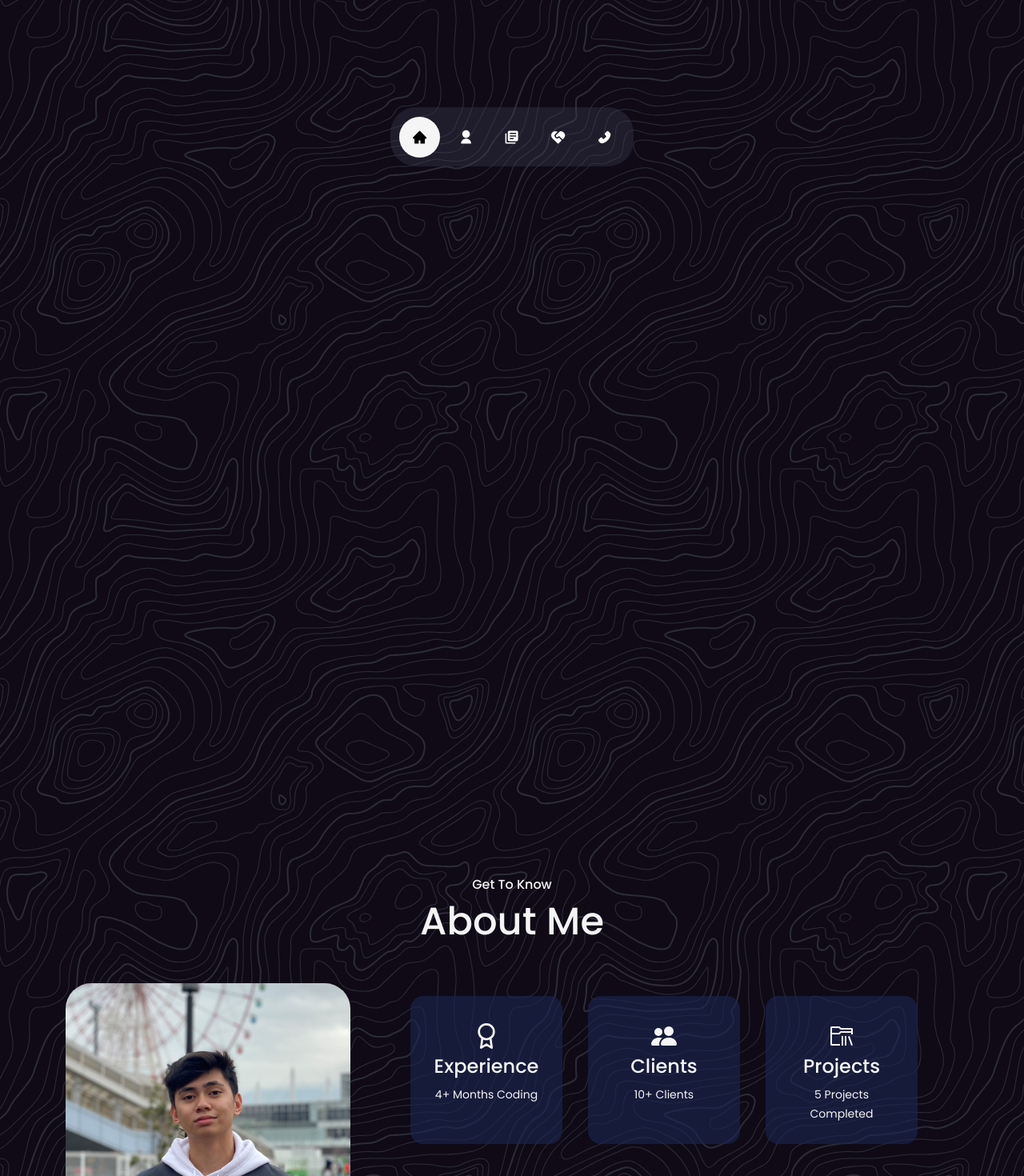
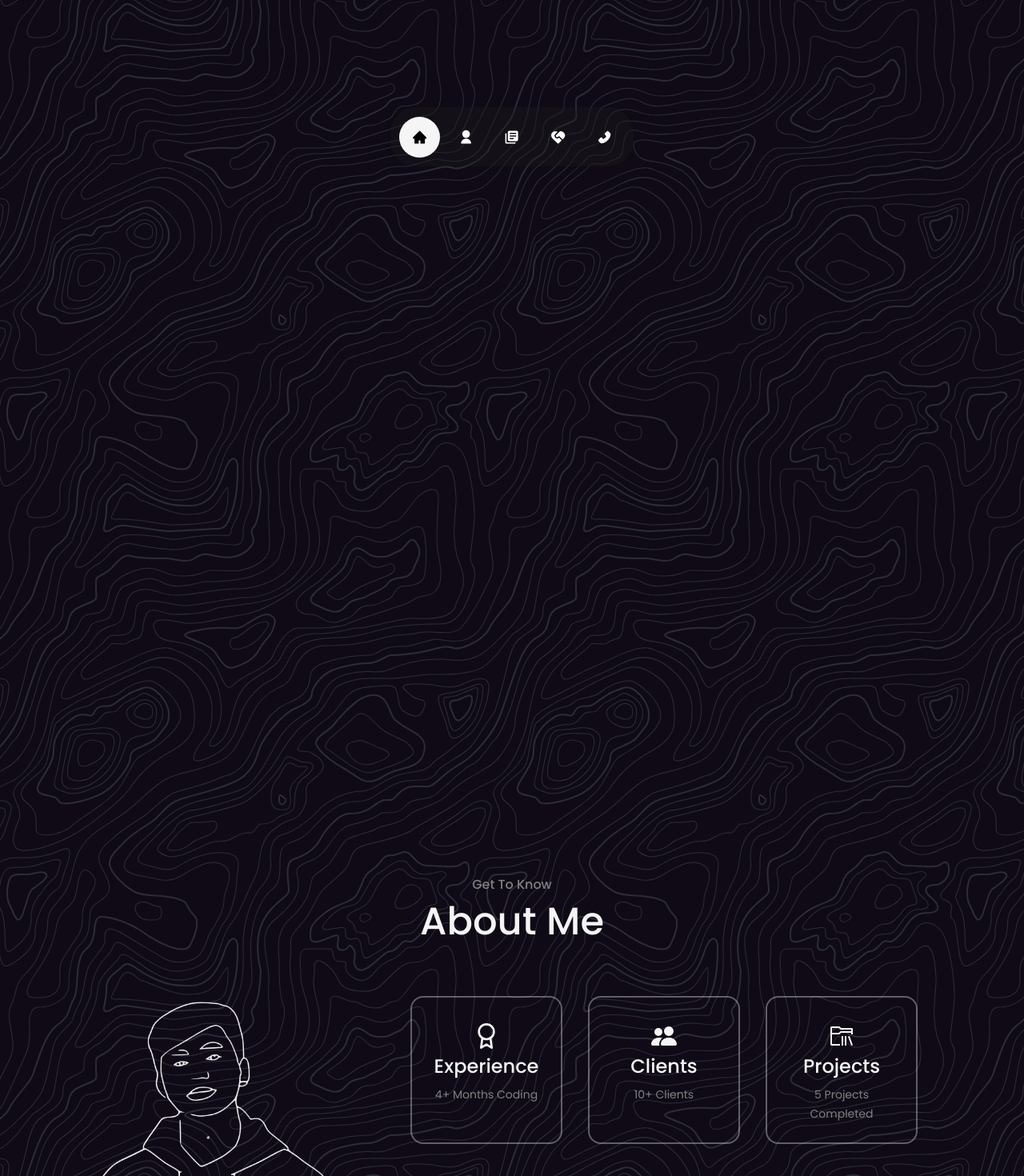
Before and after one commit to johannbleza/portfolio-website, a React (Create React App) app: page / in a window 1280 px wide. Shown: the part 560-2030 px from the top of the page at 80% size. Built offline with nearby package versions, Linux system fonts and the light colour scheme.

Commit message:
outline effect

```diff
--- a/src/components/about/About.jsx
+++ b/src/components/about/About.jsx
@@ -1,6 +1,6 @@
 import React from 'react'
 import './about.css'
-import me from './../../assets/me.jpg'
+import me from './../../assets/me.png'
 import { BsPeopleFill } from 'react-icons/bs'
 import { FiAward } from 'react-icons/fi'
 import { VscFolderLibrary } from 'react-icons/vsc'
@@ -36,7 +36,7 @@ const About = () => {
 
                       </div>
                       <div className="row">
-                          <p className='p-5 text-justify'>Lorem ipsum dolor sit amet, consectetur adipisicing elit. Laborum ipsam nihil eos dicta harum fuga, explicabo ea. Fugit officiis aperiam eum minima commodi, adipisci expedita maxime harum sint molestias quis perspiciatis quaerat? Soluta molestias saepe cupiditate unde? Alias fugit consequuntur, ipsam omnis, recusandae atque saepe eligendi dolore, voluptatum dignissimos nam.</p>
+                          <p className='p-5'>Lorem ipsum dolor sit amet, consectetur adipisicing elit. Laborum ipsam nihil eos dicta harum fuga, explicabo ea. Fugit officiis aperiam eum minima commodi, adipisci expedita maxime harum sint molestias quis perspiciatis quaerat? Soluta molestias saepe cupiditate unde? Alias fugit consequuntur, ipsam omnis, recusandae atque saepe eligendi dolore, voluptatum dignissimos nam.</p>
                       </div>
                 </div>
             </div>
--- a/src/components/about/about.css
+++ b/src/components/about/about.css
@@ -5,39 +5,33 @@ section{
 #about h5{
     font-size: 1rem;
     padding-top: 3rem;
+    color: gray;
 }
 
 #about h1{
     font-size: 3rem;
 }
 
-.about-img{
-    border-radius: 2rem;
-}
 
 .about-icon{
     font-size: 2rem;
 }
 
 .about-card {
-    background: rgba(28, 37, 79, 0.635);
+    background: transparent;
     border-radius: 1rem;
     margin: 1rem;
     transition: 400ms ease;
-    border: 2px solid transparent;
+    border: 2px solid rgba(255, 255, 255, 0.34);
 
 }
 
 .about-card:hover {
-    background: rgba(13, 18, 59, 0.408);
-    border: 2px solid rgba(28, 37, 79, 0.635);
+    background: rgba(0, 0, 0, 0.562);
+    border: 2px solid white;
     cursor: default;
 }
 
-/* ======= LARGE DEVICES MEDIA QUERIES ============== */
-/* @media only screen and (min-width: 992px) {
-    .about-card {
-        padding: 2rem;
-
-    }
-} */
+.about-card small{
+    color: gray;
+}
--- a/src/components/nav/nav.css
+++ b/src/components/nav/nav.css
@@ -1,6 +1,6 @@
 
 nav {
-    background-color: rgba(64, 64, 84, 0.351);
+    background-color: rgba(30, 30, 30, 0.345);
     display: block;
     position: fixed;
     bottom: 2rem;
```
Also changed, not shown: src/components/about/abouut.jsx (deleted, +0 -23 lines), src/assets/me.png (added), src/assets/me12.jpg (renamed from src/assets/me.jpg).
